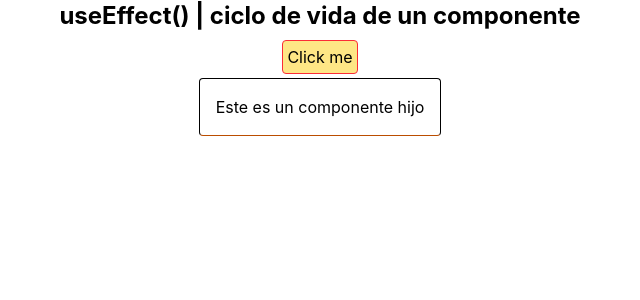
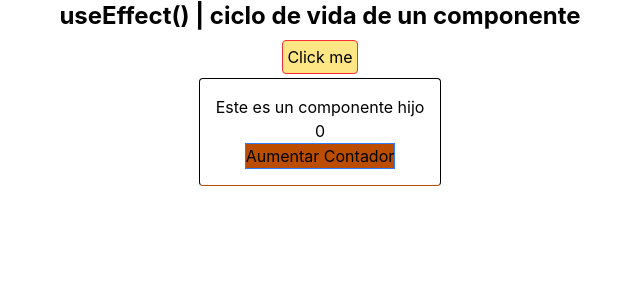
Before and after one commit to Jhonatanisai8/react-curso, a React (Vite) app in the folder my-proyect/: page / in a window 1280 px wide. Both pictures are taken after a click on the button "Click me". Shown: the top 300 px of the page, without its empty margins (320-960 px from the left). Built offline with nearby package versions, Linux system fonts and the light colour scheme.

Commit message:
feat: ejemplo del contador para useEffect

```diff
--- a/my-proyect/src/components/usseffct/Hijo.jsx
+++ b/my-proyect/src/components/usseffct/Hijo.jsx
@@ -1,13 +1,25 @@
 import React from "react";
+import { useState } from "react";
 import { useEffect } from "react";
 
 const Hijo = () => {
+  const [contador, setContador] = useState(0);
   useEffect(() => {
     console.log("Componente hijo se ah renderizado");
   });
   return (
     <div className=" mt-1 border border-b-amber-700 p-4 text-center  rounded">
       Este es un componente hijo
+      <h3>{contador}</h3>
+      <button
+        className="border
+      border-blue-500 bg-amber-700"
+        onClick={() => {
+          setContador(contador + 1);
+        }}
+      >
+        Aumentar Contador
+      </button>
     </div>
   );
 };
```
